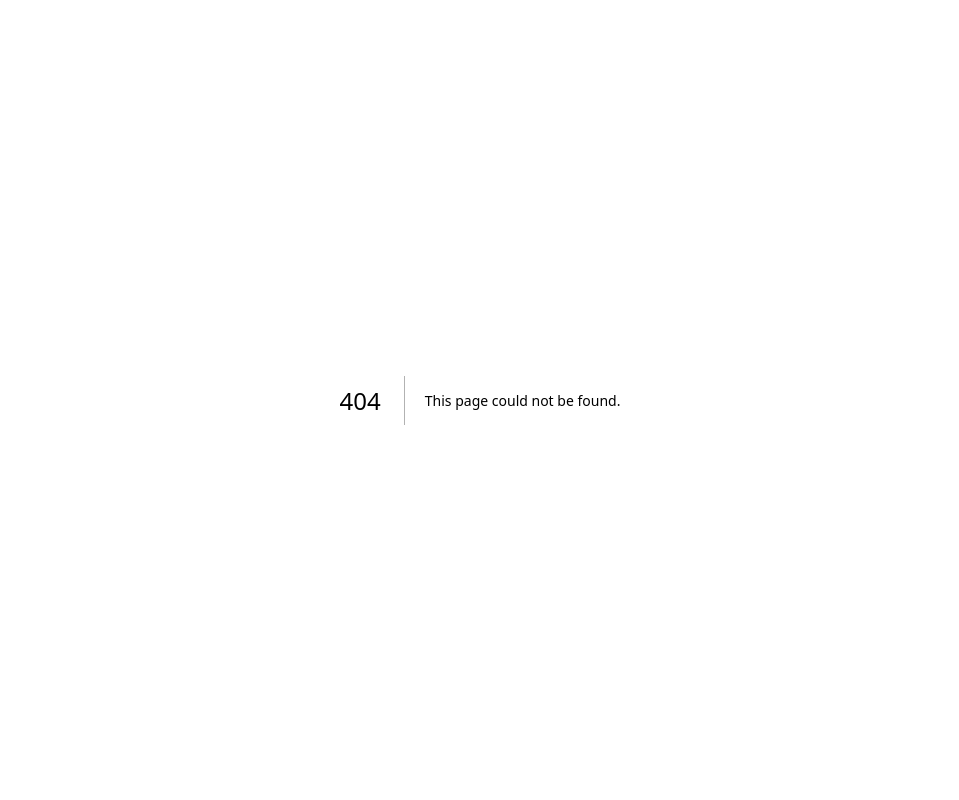
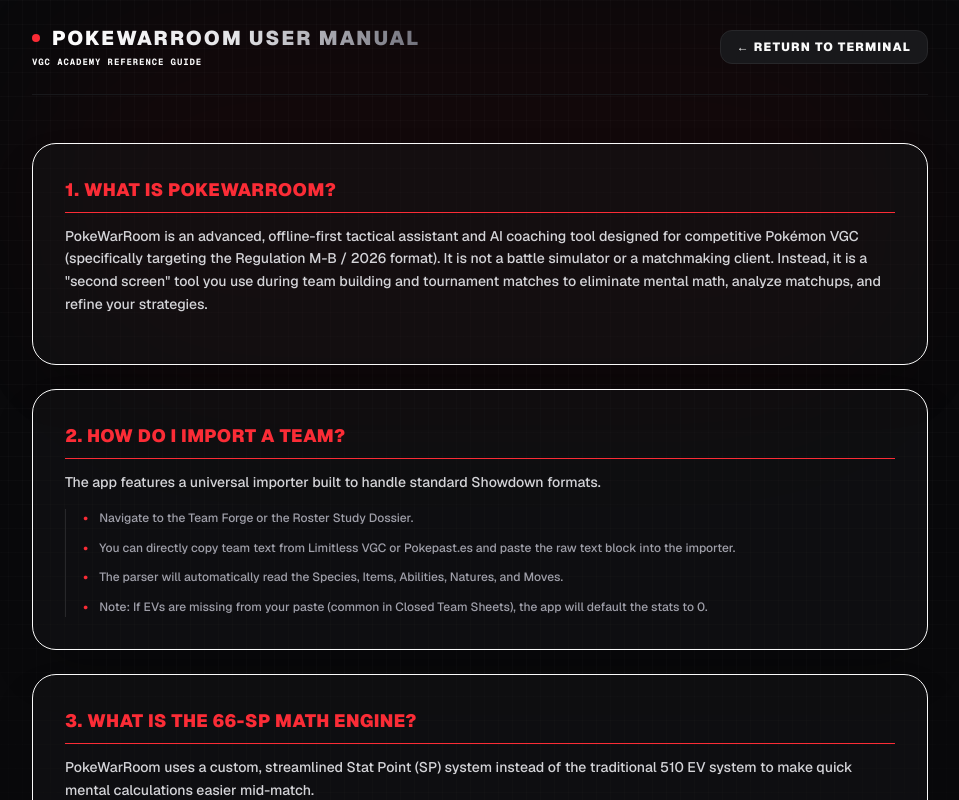
Before and after one commit to dddrew37/PokeWarRoom, a Next.js app: page /manual in a window 1280 px wide. Before the commit this address had no page. Shown: the top 800 px of the page, without its empty margins (160-1119 px from the left). Built offline with nearby package versions, Linux system fonts and the light colour scheme.

Commit message:
feat: add user manual page and fix dossier text overflow UI bugs

```diff
--- /dev/null
+++ b/src/app/manual/page.tsx
@@ -0,0 +1,126 @@
+"use client";
+
+import Link from "next/link";
+
+export default function UserManual() {
+  const faqs = [
+    {
+      q: "1. What is PokeWarRoom?",
+      a: "PokeWarRoom is an advanced, offline-first tactical assistant and AI coaching tool designed for competitive Pokémon VGC (specifically targeting the Regulation M-B / 2026 format). It is not a battle simulator or a matchmaking client. Instead, it is a \"second screen\" tool you use during team building and tournament matches to eliminate mental math, analyze matchups, and refine your strategies."
+    },
+    {
+      q: "2. How do I import a team?",
+      a: "The app features a universal importer built to handle standard Showdown formats.",
+      bullets: [
+        "Navigate to the Team Forge or the Roster Study Dossier.",
+        "You can directly copy team text from Limitless VGC or Pokepast.es and paste the raw text block into the importer.",
+        "The parser will automatically read the Species, Items, Abilities, Natures, and Moves.",
+        "Note: If EVs are missing from your paste (common in Closed Team Sheets), the app will default the stats to 0."
+      ]
+    },
+    {
+      q: "3. What is the 66-SP Math Engine?",
+      a: "PokeWarRoom uses a custom, streamlined Stat Point (SP) system instead of the traditional 510 EV system to make quick mental calculations easier mid-match.",
+      bullets: [
+        "The Conversion: 252 traditional EVs equal 32 SP. 4 traditional EVs equal 2 SP.",
+        "The Cap: A single stat can have a maximum of 32 SP.",
+        "The Total: Your combined stats across all categories cannot exceed 66 SP total. The UI will physically block you from building an illegal spread."
+      ]
+    },
+    {
+      q: "4. How does the \"Auto-Optimize SP\" feature work?",
+      a: "If you import a team without EV spreads, click the \"Auto-Optimize SP\" button in the Team Forge. The AI will evaluate the Pokémon's role and automatically snap the sliders to a mathematically perfect 66-SP distribution. It also generates a brief explanation (visible by hovering over the ? icon next to the stat) detailing why it chose that spread. If you manually adjust a slider afterward, the AI's tooltip for that stat will disappear."
+    },
+    {
+      q: "5. What is the \"Beginner Coach\" vs. \"Pro War Room\" toggle?",
+      a: "The AI adapts its coaching style based on your experience level:",
+      bullets: [
+        "Beginner Coach: The AI acts as a patient teacher. It provides detailed, step-by-step guidance and will always explain competitive jargon (like \"STAB,\" \"Pivoting,\" or \"Speed Control\") in plain English before using it.",
+        "Pro War Room: The AI acts as a ruthless, elite strategist. It provides concise, aggressive tactical flowcharts focusing on speed-tier math and damage thresholds, assuming you already know advanced terminology."
+      ]
+    },
+    {
+      q: "6. What is the \"Live Logger\" used for?",
+      a: "The Live Logger is your mid-match tactical dashboard, designed to be used during the intense 90-second Team Preview phase.",
+      bullets: [
+        "Scouting: As you see your opponent's team, quickly input their 6 Pokémon.",
+        "The Draft Phase: Select the 4 Pokémon you intend to bring, and predict the 4 Pokémon your opponent will bring.",
+        "Generate Playbook: Hit \"Assess Matchup\" to generate an immediate, AI-driven tactical flowchart for Turn 1 and Turn 2 contingencies."
+      ]
+    },
+    {
+      q: "7. What is the Visual Team Grading Dashboard?",
+      a: "When you assess a team in the Forge or Study Dossier, the AI scores your overall composition out of 100 on four critical pillars: Offense, Bulk, Speed Control, and Synergy. These scores are displayed as visual progress bars. If your team is fundamentally flawed, the dashboard will flag a \"Glaring Weakness Alert\" before you even play a match."
+    },
+    {
+      q: "8. How does the AI \"Learn\"? (The Memory Engine)",
+      a: "PokeWarRoom features a Long-Term Memory Engine. After a match, open the Match Debrief modal to log a Win or Loss and add a brief note about what happened. The backend extracts a concrete VGC rule from that debrief and saves it to your database. The AI cross-references this memory bank in future sessions, actively avoiding strategies that have burned you in the past."
+    },
+    {
+      q: "9. Can I play matches against other people in the app?",
+      a: "No. PokeWarRoom is strictly a solo preparation and coaching tool. The app will never host simulation battles. All actual gameplay must happen on Pokémon Showdown or your Nintendo Switch."
+    }
+  ];
+
+  return (
+    <main className="min-h-screen bg-zinc-950 text-zinc-50 flex flex-col items-center pb-20 px-4 relative overflow-hidden selection:bg-red-500/30">
+      {/* Premium ambient glow */}
+      <div className="absolute top-0 left-1/2 -translate-x-1/2 w-[80vw] max-w-4xl h-[400px] bg-red-700/5 rounded-full blur-3xl pointer-events-none z-0" />
+
+      {/* Decorative technical lines */}
+      <div className="absolute inset-0 bg-[linear-gradient(to_right,#8080800a_1px,transparent_1px),linear-gradient(to_bottom,#8080800a_1px,transparent_1px)] bg-[size:14px_24px] [mask-image:radial-gradient(ellipse_60%_50%_at_50%_0%,#000_70%,transparent_100%)] pointer-events-none z-0" />
+
+      {/* Top Header */}
+      <div className="w-full max-w-4xl flex justify-between items-center py-6 mb-12 border-b border-zinc-900 z-10 relative">
+        <div className="flex flex-col items-start gap-1">
+          <div className="flex items-center gap-3">
+            <span className="h-2 w-2 rounded-full bg-red-500 animate-pulse" />
+            <h1 className="text-xl font-black uppercase tracking-widest bg-gradient-to-r from-white via-zinc-200 to-zinc-500 bg-clip-text text-transparent">
+              PokeWarRoom User Manual
+            </h1>
+          </div>
+          <span className="text-[9px] font-bold text-zinc-550 uppercase tracking-widest font-mono">VGC Academy Reference Guide</span>
+        </div>
+
+        <Link
+          href="/"
+          className="text-xs font-black uppercase tracking-widest bg-zinc-900 border border-zinc-800 text-zinc-350 hover:text-white hover:border-zinc-500 px-4 py-2 rounded-xl transition-all duration-300 flex items-center gap-2"
+        >
+          ← Return to Terminal
+        </Link>
+      </div>
+
+      {/* FAQ Grid */}
+      <div className="w-full max-w-4xl z-10 relative space-y-6">
+        {faqs.map((faq, index) => (
+          <div
+            key={index}
+            className="bg-zinc-900/40 border border-zinc-850 rounded-3xl p-6 md:p-8 shadow-2xl relative overflow-hidden group hover:border-red-950/40 transition-colors duration-300"
+          >
+            {/* Ambient hover line */}
+            <div className="absolute top-0 left-0 w-1 h-full bg-transparent group-hover:bg-red-500 transition-colors duration-300" />
+
+            <h3 className="text-lg font-black text-red-500 tracking-wide uppercase mb-3 border-b border-zinc-850 pb-2">
+              {faq.q}
+            </h3>
+
+            <p className="text-sm text-zinc-300 leading-relaxed font-medium mb-4">
+              {faq.a}
+            </p>
+
+            {faq.bullets && (
+              <ul className="space-y-2.5 font-medium text-xs text-zinc-400 pl-4 border-l border-zinc-800">
+                {faq.bullets.map((bullet, bIndex) => (
+                  <li key={bIndex} className="flex items-start gap-2.5 leading-relaxed">
+                    <span className="text-red-500 font-black font-mono">•</span>
+                    <span>{bullet}</span>
+                  </li>
+                ))}
+              </ul>
+            )}
+          </div>
+        ))}
+      </div>
+    </main>
+  );
+}
--- a/src/app/page.tsx
+++ b/src/app/page.tsx
@@ -1,6 +1,7 @@
 "use client";
 
 import { useState } from "react";
+import Link from "next/link";
 import TeamForge from "@/components/TeamForge";
 import TeamPreviewLogger from "@/components/TeamPreviewLogger";
 import SavedStrategies from "@/components/SavedStrategies";
@@ -33,6 +34,9 @@
         </div>
 
         <div className="flex items-center gap-6 mt-4 md:mt-0 font-mono text-[9px] text-zinc-500 font-bold uppercase tracking-wider">
+          <Link href="/manual" className="text-zinc-400 hover:text-red-500 hover:border-red-900/40 hover:bg-red-950/10 transition-all mr-2 flex items-center gap-1.5 font-black uppercase tracking-widest text-[8px] border border-zinc-800 bg-zinc-900/60 px-3 py-1.5 rounded-lg">
+            📖 User Manual
+          </Link>
           <div>
             <span className="text-zinc-600 mr-1.5 font-semibold">SYS STATUS:</span>
             <span className="text-red-500 font-black">OPERATIONAL</span>
--- a/src/components/SavedStrategies.tsx
+++ b/src/components/SavedStrategies.tsx
@@ -208,7 +208,7 @@
       {/* Massive Dossier Viewer Modal */}
       {selectedDossier && (
         <div className="fixed inset-0 z-50 flex items-center justify-center p-4 bg-zinc-950/80 backdrop-blur-sm overflow-y-auto">
-          <div className="bg-zinc-900 border border-zinc-800 rounded-3xl w-full max-w-5xl shadow-2xl my-8 flex flex-col overflow-hidden max-h-[90vh]">
+          <div className="bg-zinc-900 border border-zinc-800 rounded-3xl w-full max-w-7xl shadow-2xl my-8 flex flex-col overflow-hidden max-h-[90vh]">
 
             {/* Header */}
             <div className="sticky top-0 z-10 bg-zinc-900/90 backdrop-blur-md px-6 py-4 border-b border-zinc-800 flex justify-between items-center">
--- a/src/components/TeamForge.tsx
+++ b/src/components/TeamForge.tsx
@@ -776,7 +776,7 @@
       {/* Deep-Dive Assessment Dossier Modal */}
       {showDossierModal && (
         <div className="fixed inset-0 z-50 flex items-center justify-center p-4 bg-zinc-950/80 backdrop-blur-sm overflow-y-auto">
-          <div className="bg-zinc-900 border border-zinc-800 rounded-3xl w-full max-w-5xl shadow-2xl my-8 flex flex-col overflow-hidden max-h-[90vh]">
+          <div className="bg-zinc-900 border border-zinc-800 rounded-3xl w-full max-w-7xl shadow-2xl my-8 flex flex-col overflow-hidden max-h-[90vh]">
 
             {/* Header */}
             <div className="sticky top-0 z-10 bg-zinc-900/90 backdrop-blur-md px-6 py-4 border-b border-zinc-800 flex justify-between items-center">
@@ -1039,7 +1039,7 @@
                 </div>
 
                 {/* Scrollable Message History */}
-                <div className="flex-1 overflow-y-auto p-4 space-y-4 flex flex-col">
+                <div className="flex-1 overflow-y-auto overflow-x-hidden p-4 space-y-4 flex flex-col">
                   {dossierChat.length === 0 ? (
                     <div className="flex-1 flex items-center justify-center text-center p-6 text-zinc-500">
                       <p className="text-xs font-bold uppercase tracking-widest leading-relaxed">
@@ -1051,7 +1051,7 @@
                     dossierChat.map((msg, idx) => (
                       <div
                         key={idx}
-                        className={`max-w-[85%] rounded-2xl p-3.5 text-sm font-medium ${
+                        className={`max-w-[85%] rounded-2xl p-3.5 text-sm font-medium break-words whitespace-pre-wrap ${
                           msg.role === "user"
                             ? "bg-red-700/10 border border-red-900/30 text-zinc-200 self-end rounded-tr-none"
                             : "bg-zinc-900 border border-zinc-800 text-zinc-300 self-start rounded-tl-none"
```
